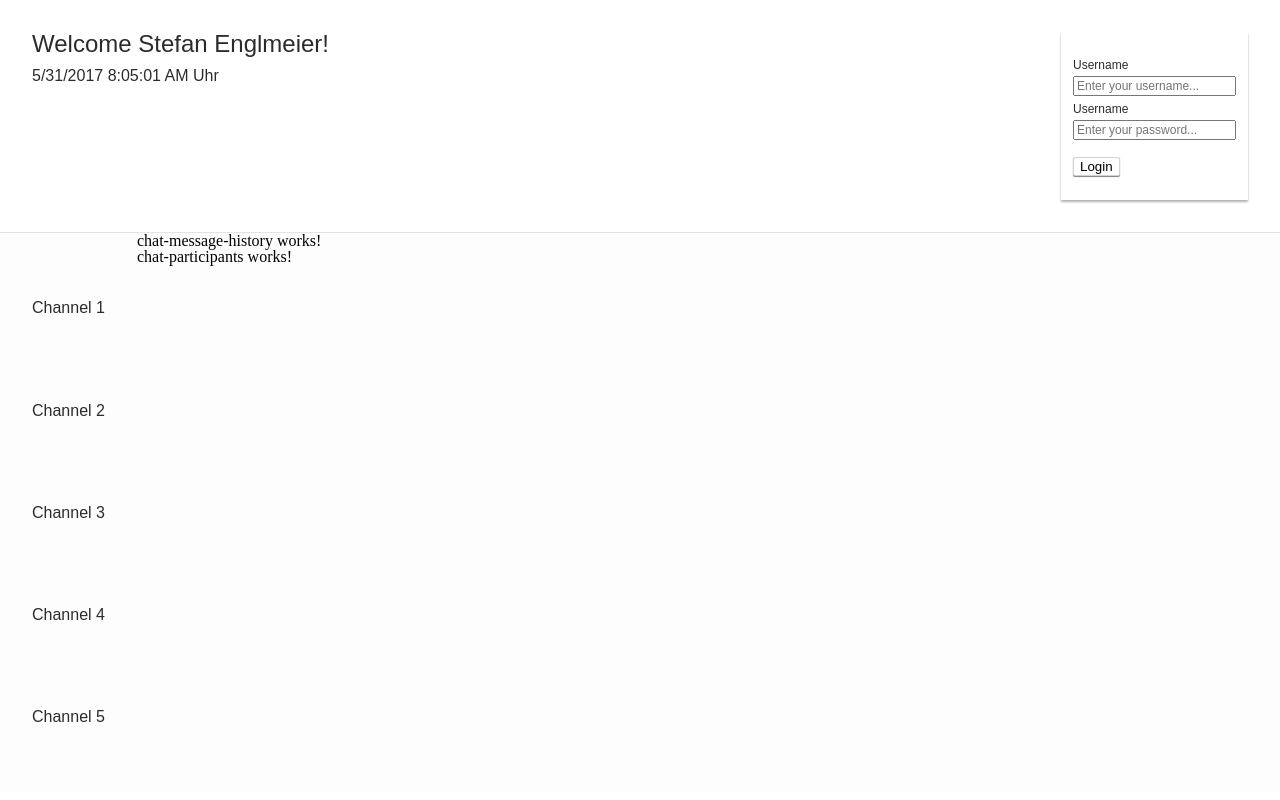
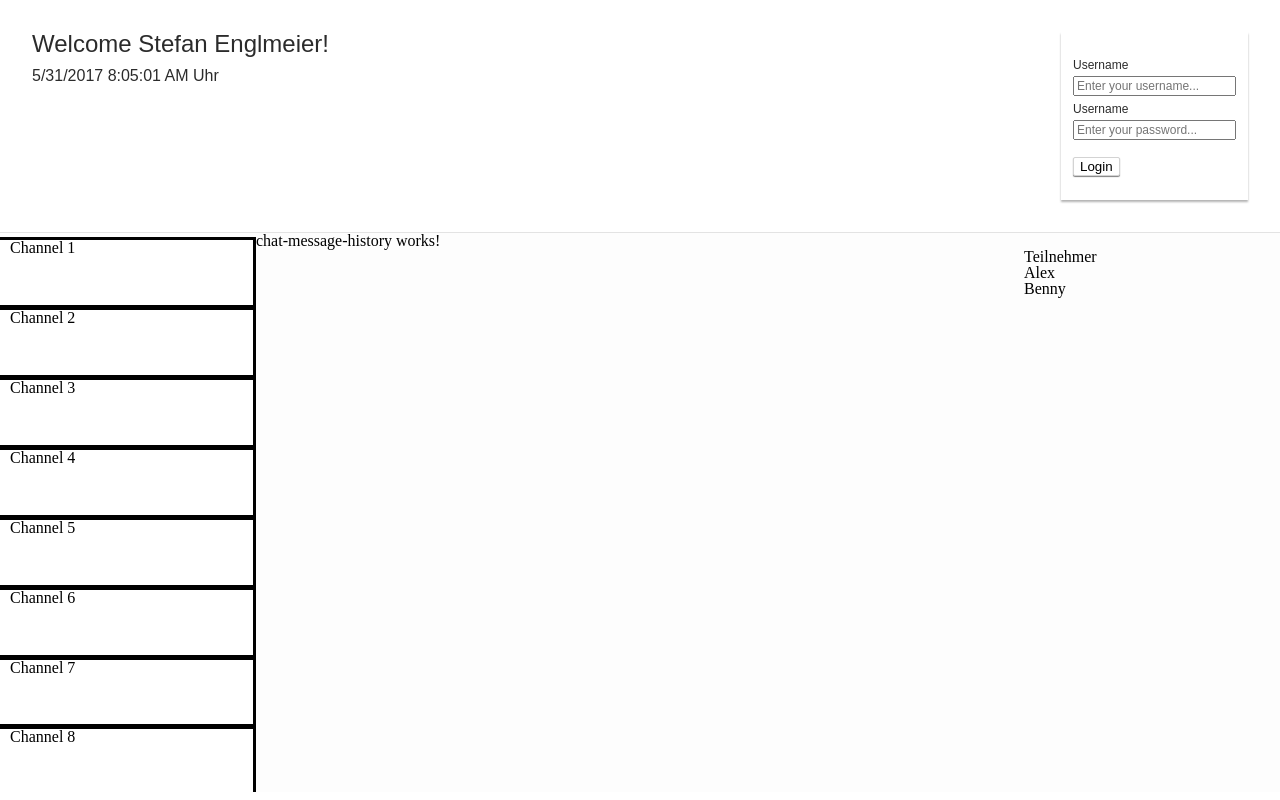
Before and after one commit to stefengl/Angular-Chat-Client, an Angular app in the folder Code/: page / in a window 1280 px wide. Built offline with nearby package versions, Linux system fonts and the light colour scheme; no server answers.

Commit message:
Chat room Design und Teilnehmer

```diff
--- a/Code/src/app/chat-participants/chat-participants.component.css
+++ b/Code/src/app/chat-participants/chat-participants.component.css
@@ -0,0 +1,8 @@
+.participants-wrapper
+{
+  height: 100%;
+  float: right;
+  box-sizing: border-box;
+  padding: 0;
+  width: 20%;
+}
--- a/Code/src/app/chat-participants/chat-participants.component.html
+++ b/Code/src/app/chat-participants/chat-participants.component.html
@@ -1,3 +1,10 @@
-<p>
-  chat-participants works!
-</p>
+<aside class="participants-wrapper">
+  <div>
+    <p>
+      Teilnehmer
+    </p>
+    <div *ngFor="let sub of subscriber">
+      {{sub.name}}
+    </div>
+  </div>
+</aside>
--- a/Code/src/app/chat-participants/chat-participants.component.ts
+++ b/Code/src/app/chat-participants/chat-participants.component.ts
@@ -1,4 +1,5 @@
 import { Component, OnInit } from '@angular/core';
+import {Subscriber} from "../models/Subscriber";
 
 @Component({
   selector: 'app-chat-participants',
@@ -7,6 +8,15 @@ import { Component, OnInit } from '@angular/core';
 })
 export class ChatParticipantsComponent implements OnInit {
 
+  subscriber: Subscriber[] =
+  [
+    {
+      name: 'Alex'
+    },
+    {
+      name: 'Benny'
+    }
+  ]
   constructor() { }
 
   ngOnInit() {
--- a/Code/src/app/chat-room-display/chat-room-display.component.css
+++ b/Code/src/app/chat-room-display/chat-room-display.component.css
@@ -2,19 +2,27 @@
   height: 100%;
   float: left;
   box-sizing: border-box;
-  padding: 1.5em 2em;
+  padding: 0;
+  width: 20%;
 }
 
 .room-list {
   height: 100%;
   display: flex;
   flex-flow: column nowrap;
-  justify-content: space-around;
-  align-items: center;
+  margin-top: 5px;
 }
 
-.room {
-  text-align: center;
-  color: rgba(0, 0, 0, 0.83);
-  font-family: Arial, Helvetica, sans-serif;
+.room
+{
+  border: solid;
+  border-left: none;
+  margin-top: -1px;
+  height: 80px;
+  padding-left: 10px;
 }
+
+.active .room
+{
+  background-color: aqua;
+}
--- a/Code/src/app/chat-room-display/chat-room-display.component.html
+++ b/Code/src/app/chat-room-display/chat-room-display.component.html
@@ -1,7 +1,7 @@
 <aside class="chat-room-wrapper">
   <nav class="room-list">
-    <span *ngFor="let r of rooms" class="room">
+    <div *ngFor="let r of rooms" class="room" [style.background-color]="r.active? 'gray': 'white' " (click)="onClicked(r)" >
       {{r.name}}
-    </span>
+    </div>
   </nav>
 </aside>
--- a/Code/src/app/chat-room-display/chat-room-display.component.ts
+++ b/Code/src/app/chat-room-display/chat-room-display.component.ts
@@ -1,4 +1,4 @@
-import {Component, OnInit} from '@angular/core';
+import {Component, ElementRef, OnInit} from '@angular/core';
 import {Room} from '../models/room';
 
 @Component({
@@ -9,21 +9,30 @@ import {Room} from '../models/room';
 
 export class ChatRoomDisplayComponent implements OnInit {
 
-  rooms : Room[] = [
+  rooms: Room[] = [
     {
-      name: "Channel 1",
+      name: 'Channel 1',
+      active: false,
+    }, {
+      name: 'Channel 2',
       active: false
     }, {
-      name: "Channel 2",
+      name: 'Channel 3',
       active: false
     }, {
-      name: "Channel 3",
+      name: 'Channel 4',
       active: false
     }, {
-      name: "Channel 4",
+      name: 'Channel 5',
       active: false
     }, {
-      name: "Channel 5",
+      name: 'Channel 6',
+      active: false
+    }, {
+      name: 'Channel 7',
+      active: false
+    }, {
+      name: 'Channel 8',
       active: false
     }
   ]
@@ -31,4 +40,14 @@ export class ChatRoomDisplayComponent implements OnInit {
   constructor() {}
 
   ngOnInit() {}
+
+  onClicked(room : any)
+  {
+    this.rooms.forEach(room =>
+    {
+      room.active = false;
+    })
+
+    room.active = true;
+  }
 }
```
Also changed, not shown: Code/src/app/models/subscriber.ts (added, +9 -0 lines).
